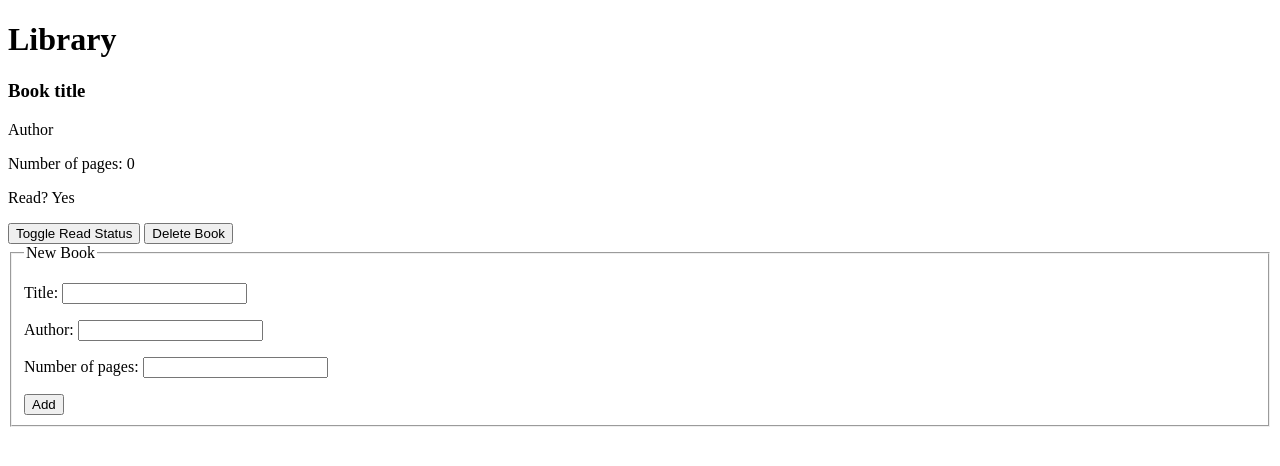
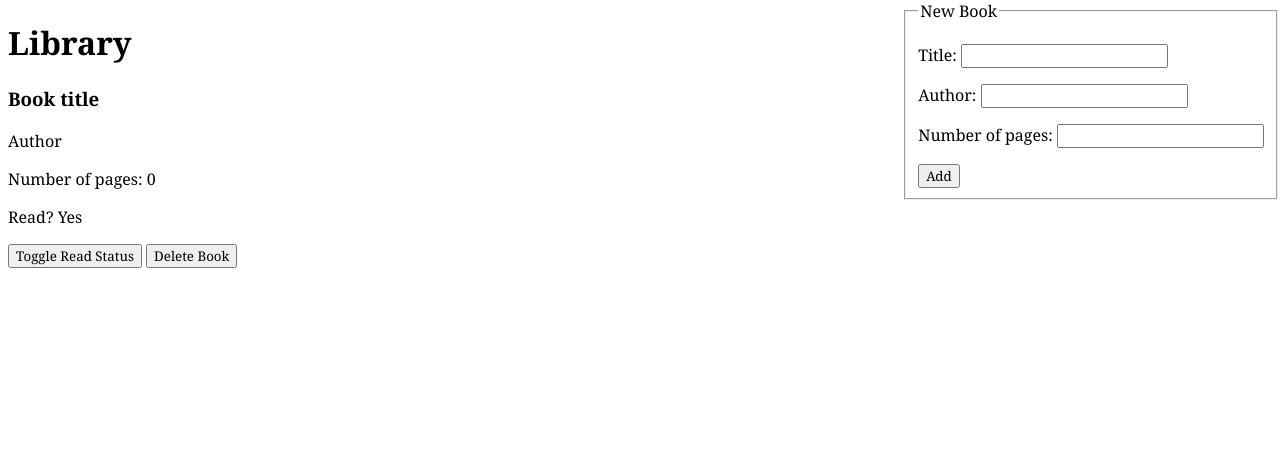
Before and after one commit to liuworkgit/JS-library-project, a plain HTML site: page library.html in a window 1280 px wide. Drawn offline with Linux system fonts and the light colour scheme; files whose address does not match are found by name.

Commit message:
grouped content into main-content section, implemented basic css

```diff
--- a/library.html
+++ b/library.html
@@ -10,6 +10,7 @@
     <noscript>Please enable JavaScript for full functionality, thank you.</noscript>
 
     <h1>Library</h1>
+    <div id="main-content">
         <div id="book-display">
             <div class="book-entry">
                 <h3>Book title</h3>
@@ -31,6 +32,7 @@
                 </fieldset>
             </form>
         </div>
+    </div>
 
     <script src="/Users/sen/Desktop/COMPUTER STUFF/html/js library project/libraryfunctionality.js"></script>
 </body>
--- a/librarystyle.css
+++ b/librarystyle.css
@@ -0,0 +1,13 @@
+* {
+    font-family: Cambria;
+}
+
+#book-display {
+    width: 80%;
+}
+
+#new-book-submission {
+    position: fixed;
+    top: 0;
+    right: 0;
+}
```
Lines whose indentation alone changed are shown as unchanged.
